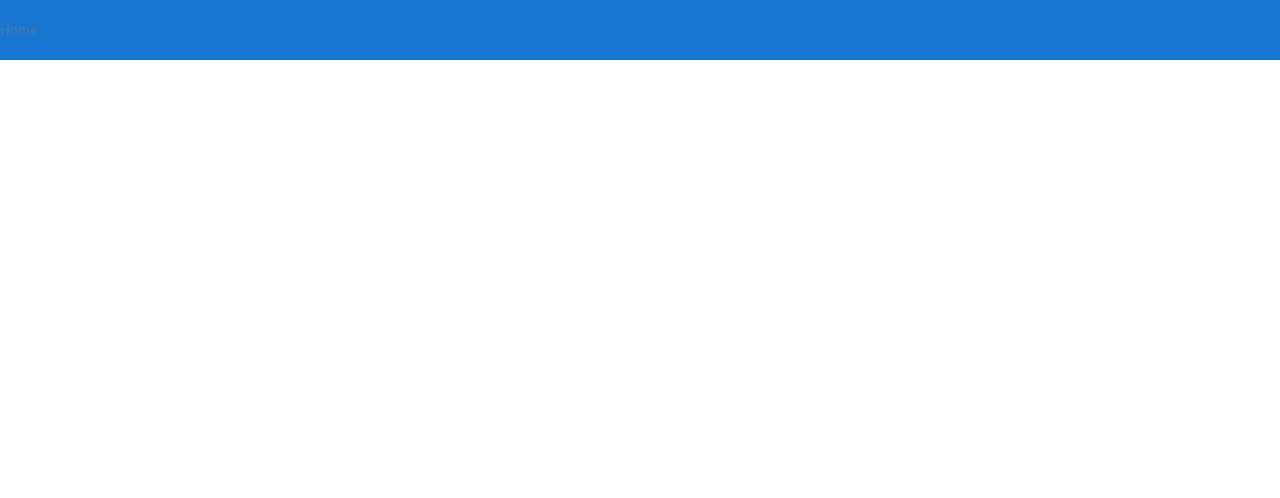
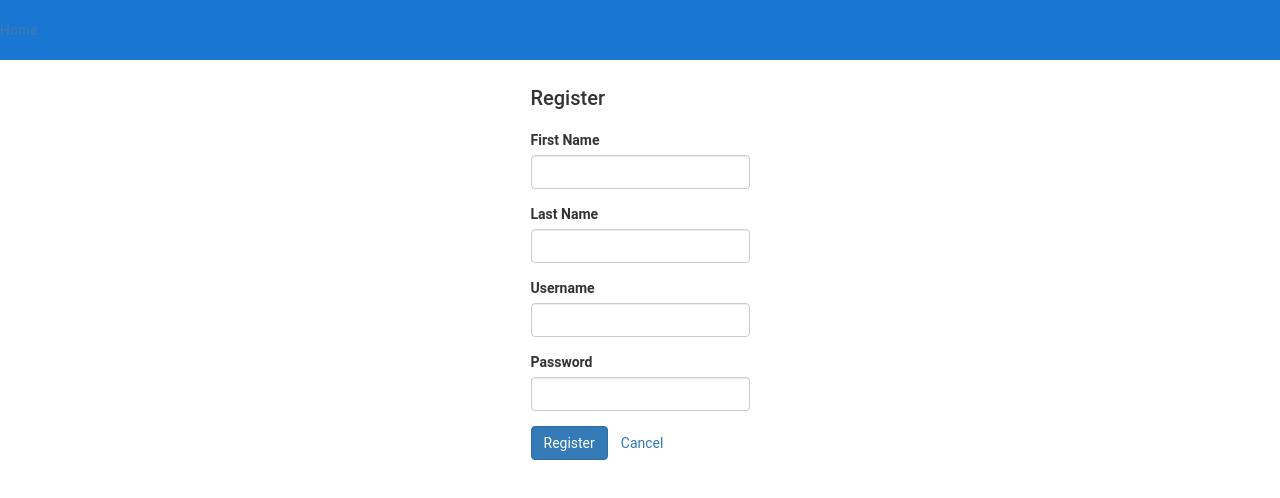
Before and after one commit to mykoIa/libAng, an Angular app: page /register in a window 1280 px wide. Before the commit this address led to /. Shown: the top 498 px of the page. Built offline with nearby package versions, Linux system fonts and the light colour scheme.

Commit message:
add register and login

```diff
--- a/src/app/model/user.ts
+++ b/src/app/model/user.ts
@@ -1,6 +1,8 @@
 export interface User {
   id: string;
   login: string;
+  firstName: string;
+  lastName: string;
   password: string;
   role: string;
   status: string;
--- a/src/app/page/login/login.component.ts
+++ b/src/app/page/login/login.component.ts
@@ -10,8 +10,8 @@ import {ActivatedRoute, Router} from "@angular/router";
 })
 export class LoginComponent implements OnInit {
   loginForm = this.formBuilder.group({
-    login: [''],
-    password: ['']
+    login: '',
+    password: ''
   })
   loading = false;
   submitted = false;
@@ -39,7 +39,8 @@ export class LoginComponent implements OnInit {
     }
     this.loading = true;
     this.userRestService.getUserForLogin(this.loginForm.value).subscribe(data => {
-        this.router.navigate([this.returnUrl]);
+        this.router.navigate(['/home']);
+
       },
       error => {
         this.loading = false;
--- /dev/null
+++ b/src/app/page/register/register.component.css
@@ -0,0 +1,3 @@
+.errorMessage{
+  color: red;
+}
--- /dev/null
+++ b/src/app/page/register/register.component.html
@@ -0,0 +1,53 @@
+<!DOCTYPE html>
+<html lang="en">
+<head>
+  <meta charset="UTF-8">
+  <title>Register</title>
+  <base href="/register">
+</head>
+<body>
+<h2>Register</h2>
+<form [formGroup]="registerForm" (ngSubmit)="onSubmit()">
+  <div class="form-group">
+    <label for="firstName">First Name</label>
+    <input id="firstName" type="text" formControlName="firstName" class="form-control"
+           [ngClass]="{ 'is-invalid': submitted && checkForm.firstName.errors }"/>
+    <div *ngIf="submitted && checkForm.firstName.errors" class="invalid-feedback">
+      <div *ngIf="checkForm.firstName.errors.required" class="errorMessage">First Name is required</div>
+    </div>
+  </div>
+  <div class="form-group">
+    <label for="lastName">Last Name</label>
+    <input id="lastName" type="text" formControlName="lastName" class="form-control"
+           [ngClass]="{ 'is-invalid': submitted && checkForm.lastName.errors }"/>
+    <div *ngIf="submitted && checkForm.lastName.errors" class="invalid-feedback">
+      <div *ngIf="checkForm.lastName.errors.required" class="errorMessage">Last Name is required</div>
+    </div>
+  </div>
+  <div class="form-group">
+    <label for="login">Username</label>
+    <input id="login" type="text" formControlName="login" class="form-control"
+           [ngClass]="{ 'is-invalid': submitted && checkForm.login.errors }"/>
+    <div *ngIf="submitted && checkForm.login.errors" class="invalid-feedback">
+      <div *ngIf="checkForm.login.errors.required" class="errorMessage">Username is required</div>
+    </div>
+  </div>
+  <div class="form-group">
+    <label for="password">Password</label>
+    <input id="password" type="password" formControlName="password" class="form-control"
+           [ngClass]="{ 'is-invalid': submitted && checkForm.password.errors }"/>
+    <div *ngIf="submitted && checkForm.password.errors" class="invalid-feedback">
+      <div *ngIf="checkForm.password.errors.required" class="errorMessage">Password is required</div>
+      <div *ngIf="checkForm.password.errors.minlength" class="errorMessage">Must be minimum 6 characters</div>
+    </div>
+  </div>
+  <div class="form-group">
+    <button [disabled]="loading" class="btn btn-primary">
+      <span *ngIf="loading" class="spinner-border spinner-border-sm mr-1"></span>
+      Register
+    </button>
+    <a routerLink="/login" class="btn btn-link">Cancel</a>
+  </div>
+</form>
+</body>
+</html>
--- /dev/null
+++ b/src/app/page/register/register.component.ts
@@ -0,0 +1,59 @@
+import {Component, OnInit} from '@angular/core';
+import {Router} from '@angular/router';
+import {FormBuilder, Validators} from '@angular/forms';
+import {UserRestService} from "../../service/user-rest.service";
+
+@Component({
+  selector: 'register',
+  templateUrl: './register.component.html',
+  styleUrls: ['./register.component.css']
+})
+export class RegisterComponent implements OnInit {
+  registerForm = this.formBuilder.group({
+    firstName: ['', Validators.required],
+    lastName: ['', Validators.required],
+    login: ['', Validators.required],
+    password: ['', [Validators.required, Validators.minLength(6)]]
+  });
+  loading = false;
+  submitted = false;
+
+  constructor(private formBuilder: FormBuilder,
+              private router: Router,
+              private userRestService: UserRestService) {
+    // redirect to home if already logged in
+    // if (this.authenticationService.currentUserValue) {
+    //   this.router.navigate(['/home']);
+    // }
+  }
+
+  ngOnInit() {
+    // this.registerForm = this.formBuilder.group({
+    //   firstName: ['', Validators.required],
+    //   lastName: ['', Validators.required],
+    //   login: ['', Validators.required],
+    //   password: ['', [Validators.required, Validators.minLength(6)]]
+    // });
+  }
+
+  // convenience getter for easy access to form fields
+  get checkForm() {
+    return this.registerForm.controls;
+  }
+
+  onSubmit() {
+    this.submitted = true;
+    if (this.registerForm.invalid) {
+      return;
+    }
+    this.loading = true;
+    this.userRestService.register(this.registerForm.value).subscribe(data => {
+          // this.alertService.success('Registration successful', true);
+          this.router.navigate(['/login']);
+        },
+        error => {
+          // this.alertService.error(error);
+          this.loading = false;
+        });
+  }
+}
--- a/src/app/service/user-rest.service.ts
+++ b/src/app/service/user-rest.service.ts
@@ -24,7 +24,7 @@ export class UserRestService {
   }
 
   getUserForLogin(data: any) {
-    return this.http.get<User[]>(urlGetById, data);
+    return this.http.get<User>(urlLogin + data.login + "&" + data.password);
   }
 
   deleteUser(id: string) {
@@ -38,4 +38,8 @@ export class UserRestService {
   // updateUser(data: any) {
   //   return this.http.put<User>(urlUpdate, {id: data.id, publisherName: data.publisherName});
   // }
+
+  register(data: any) {
+    return this.http.post<User>(urlAdd, data);
+  }
 }
--- a/src/index.html
+++ b/src/index.html
@@ -1,5 +1,4 @@
 <!doctype html>
-<script src="https://cdnjs.cloudflare.com/ajax/libs/ng2-bootstrap/x.x.x/ng2-bootstrap.min.js"></script>
 <link href="https://maxcdn.bootstrapcdn.com/bootstrap/3.3.6/css/bootstrap.min.css" rel="stylesheet">
 <html lang="en">
 <head>
```
Also changed, not shown: src/app/app.module.ts (+6 -2 lines).
